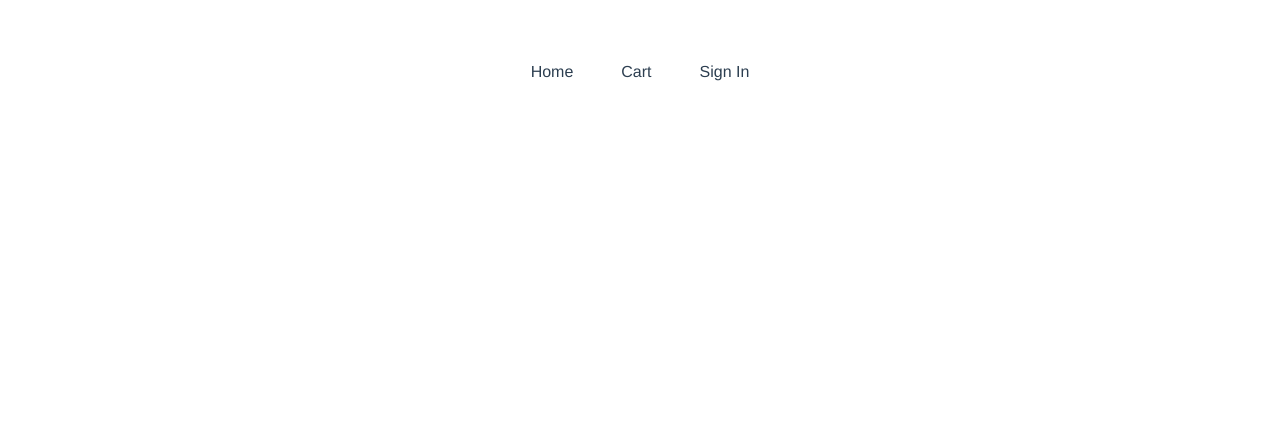
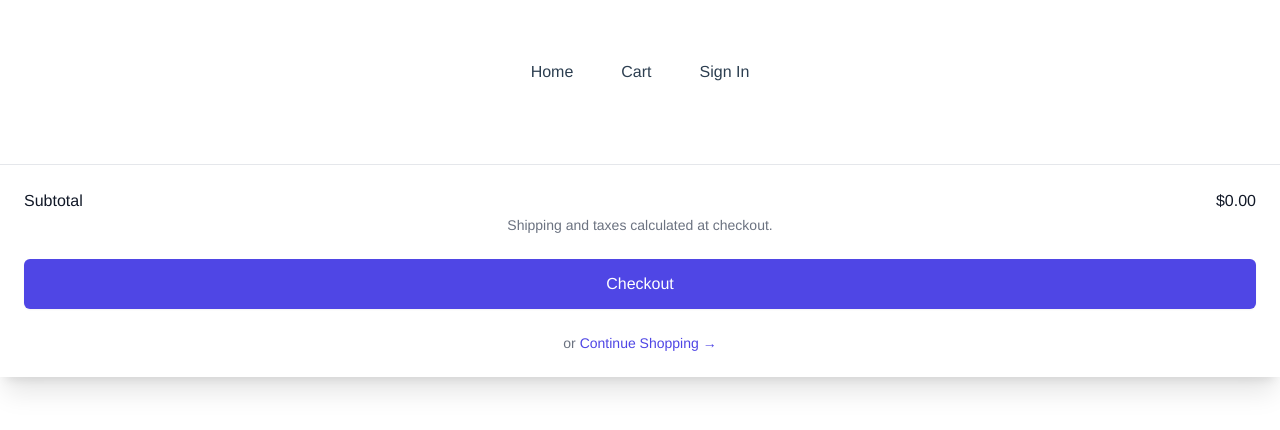
Before and after one commit to Trin4317/vite-bookstore, a Vue app: page /cart in a window 1280 px wide. Shown: the top 430 px of the page. Built offline with nearby package versions, Linux system fonts and the light colour scheme.

Commit message:
update Cart page with template and import cart store

```diff
--- a/src/pages/cart/Cart.vue
+++ b/src/pages/cart/Cart.vue
@@ -1,19 +1,79 @@
 <script setup>
 import TopNavbar from '@/components/TopNavbar.vue';
+import {useCart} from '@/stores/cart.js'
 </script>
 
 <template>
   <TopNavbar />
+  <div class="container mx-auto flex h-full flex-col bg-white shadow-xl">
+    <div class="flex-1 overflow-y-auto py-6 px-4 sm:px-6">
+      <div class="mt-8">
+        <div class="flow-root">
+          <ul role="list" class="-my-6 divide-y divide-gray-200" v-for="(bookDetail, index) in cartContents" :key="index">
+            <li class="flex py-6">
+              <div class="h-24 w-24 flex-shrink-0 overflow-hidden rounded-md border border-gray-200">
+                <img :src="bookDetail.image" class="h-full w-full object-cover object-center">
+              </div>
+
+              <div class="ml-4 flex flex-1 flex-col">
+                <div>
+                  <div class="flex justify-between text-base font-medium text-gray-900">
+                    <h3>
+                      <a href="#"> {{ bookDetail.title }} </a>
+                    </h3>
+                    <p class="ml-4">${{ bookDetail.price }}</p>
+                  </div>
+                  <p class="mt-1 text-sm text-gray-500">{{ bookDetail.author }}</p>
+                </div>
+                <div class="flex flex-1 items-end justify-between text-sm">
+                  <p class="text-gray-500">Qty: {{ bookDetail.quantity }}</p>
+
+                  <div class="flex">
+                    <button type="button" class=" mr-2 font-medium text-indigo-600 hover:text-indigo-500" v-if="bookDetail.quantity > 1">Remove All</button>
+                    <button type="button" class="font-medium text-indigo-600 hover:text-indigo-500">Remove</button>
+                  </div>
+                </div>
+              </div>
+            </li>
+          </ul>
+        </div>
+      </div>
+    </div>
+
+    <div class="border-t border-gray-200 py-6 px-4 sm:px-6">
+      <div class="flex justify-between text-base font-medium text-gray-900">
+        <p>Subtotal</p>
+        <p>${{ total.toFixed(2) }}</p>
+      </div>
+      <p class="mt-0.5 text-sm text-gray-500">Shipping and taxes calculated at checkout.</p>
+      <div class="mt-6">
+        <a href="#" class="flex items-center justify-center rounded-md border border-transparent bg-indigo-600 px-6 py-3 text-base font-medium text-white shadow-sm hover:bg-indigo-700">Checkout</a>
+      </div>
+      <div class="mt-6 flex justify-center text-center text-sm text-gray-500">
+        <p>
+          or <router-link class="font-medium text-indigo-600 hover:text-indigo-500" to="/">Continue Shopping<span aria-hidden="true"> &rarr;</span></router-link>
+        </p>
+      </div>
+    </div>
+  </div>
 </template>
 <style></style>
 
 <script>
+import { mapState, mapActions } from 'pinia'
+
 export default {
   components: {
     TopNavbar
   },
 
-  computed: {},
+  computed: {
+    ...mapState(useCart, {
+      cartContents: 'getContents',
+      count: 'count',
+      total: 'total',
+    })
+  },
 
   mounted() {
   },
```
